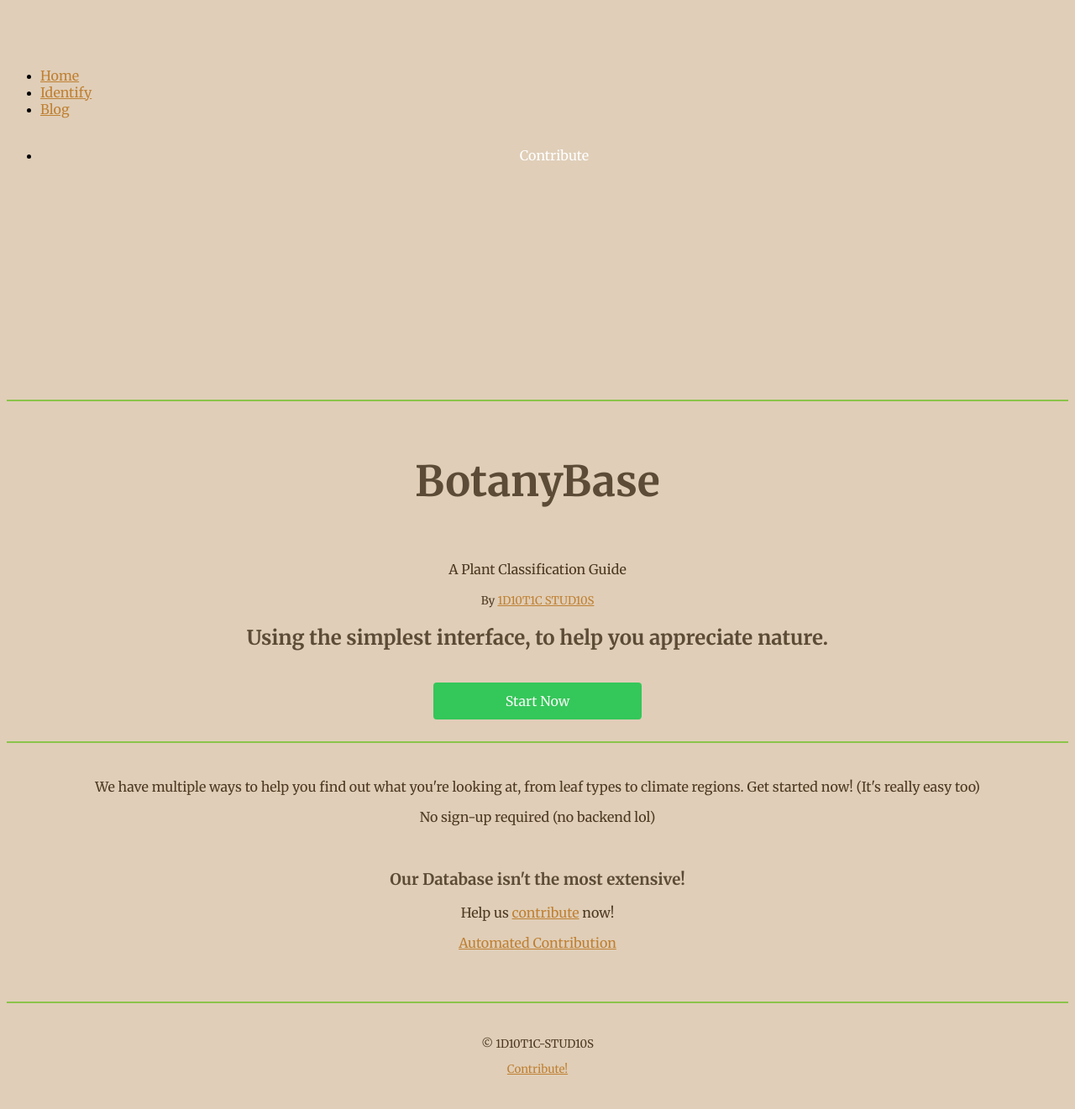
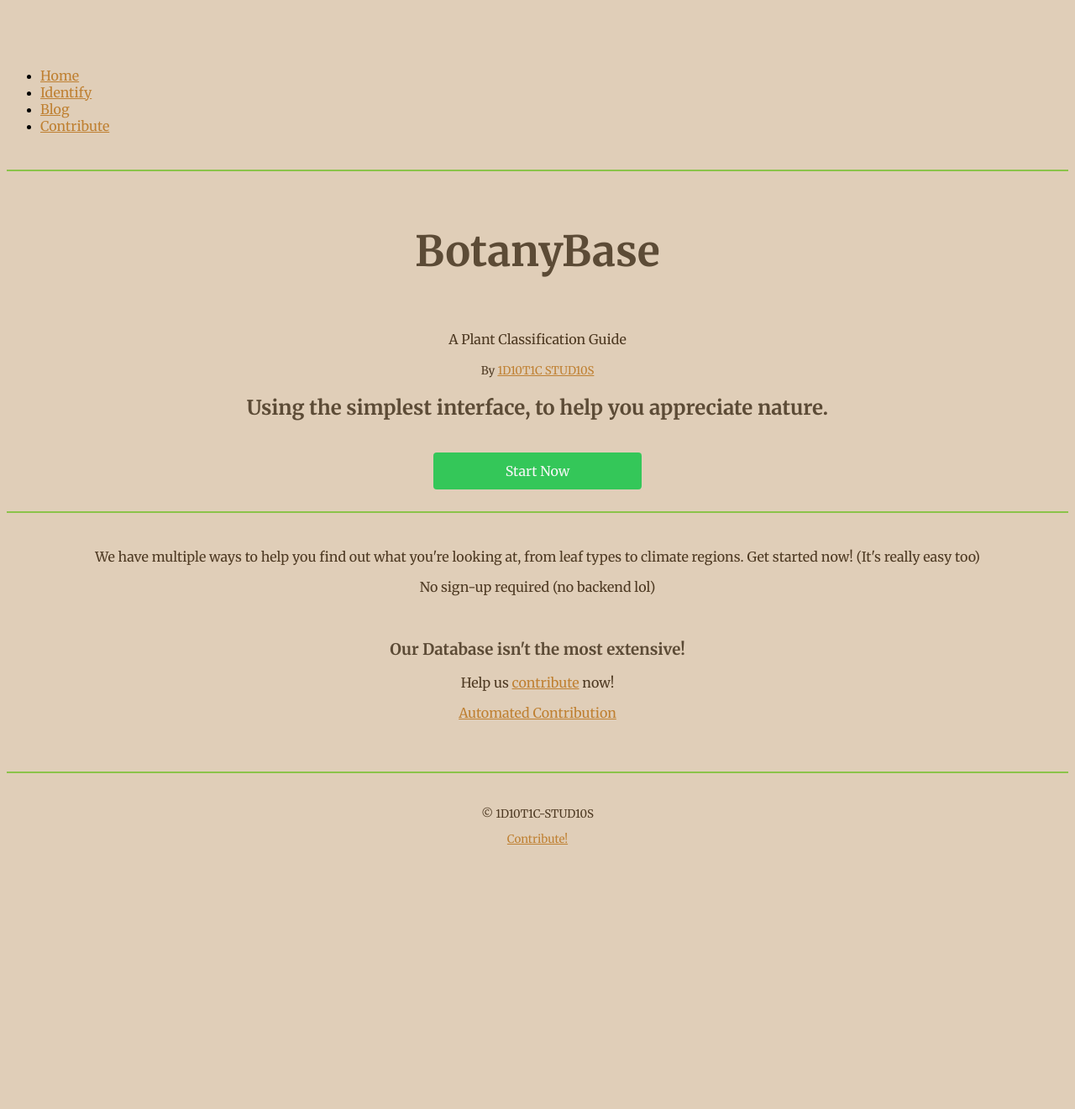
Before and after one commit to BotanyBase/botanybase.github.io, a Jekyll site: the page built from index.html, in a window 1280 px wide. Shown: the whole page at 84% size. Built offline with Jekyll 4.4.1, drawn with Linux system fonts in a browser that asks for light colours; after the commit the page ends 1047 px from its top, so only the background shows below that.

Commit message:
Update navigation.html

```diff
--- a/_includes/navigation.html
+++ b/_includes/navigation.html
@@ -4,7 +4,7 @@
       <li><a href="https://botanybase.github.io">Home</a></li>
       <li><a href="https://botanybase.github.io/identify">Identify</a></li>
       <li><a href="https://botanybase.github.io/blog">Blog</a></li>
-      <li><a href="https://botanybase.github.io/contribute/add" class="button-box">Contribute</a></li>
+      <li><a href="https://botanybase.github.io/contribute/add" class="button">Contribute</a></li>
       <!-- Add more links here -->
     </ul>
   </div>
```
